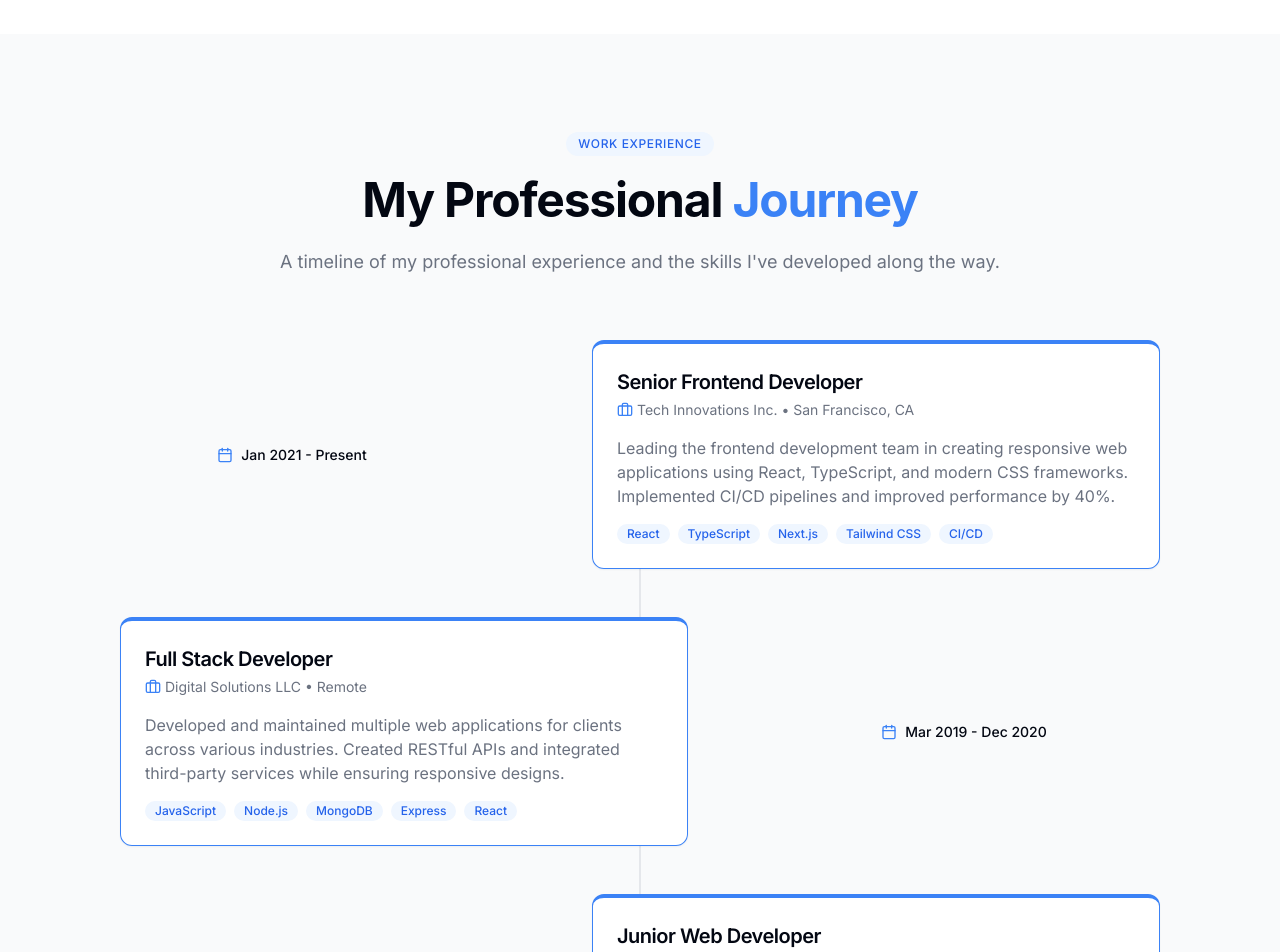
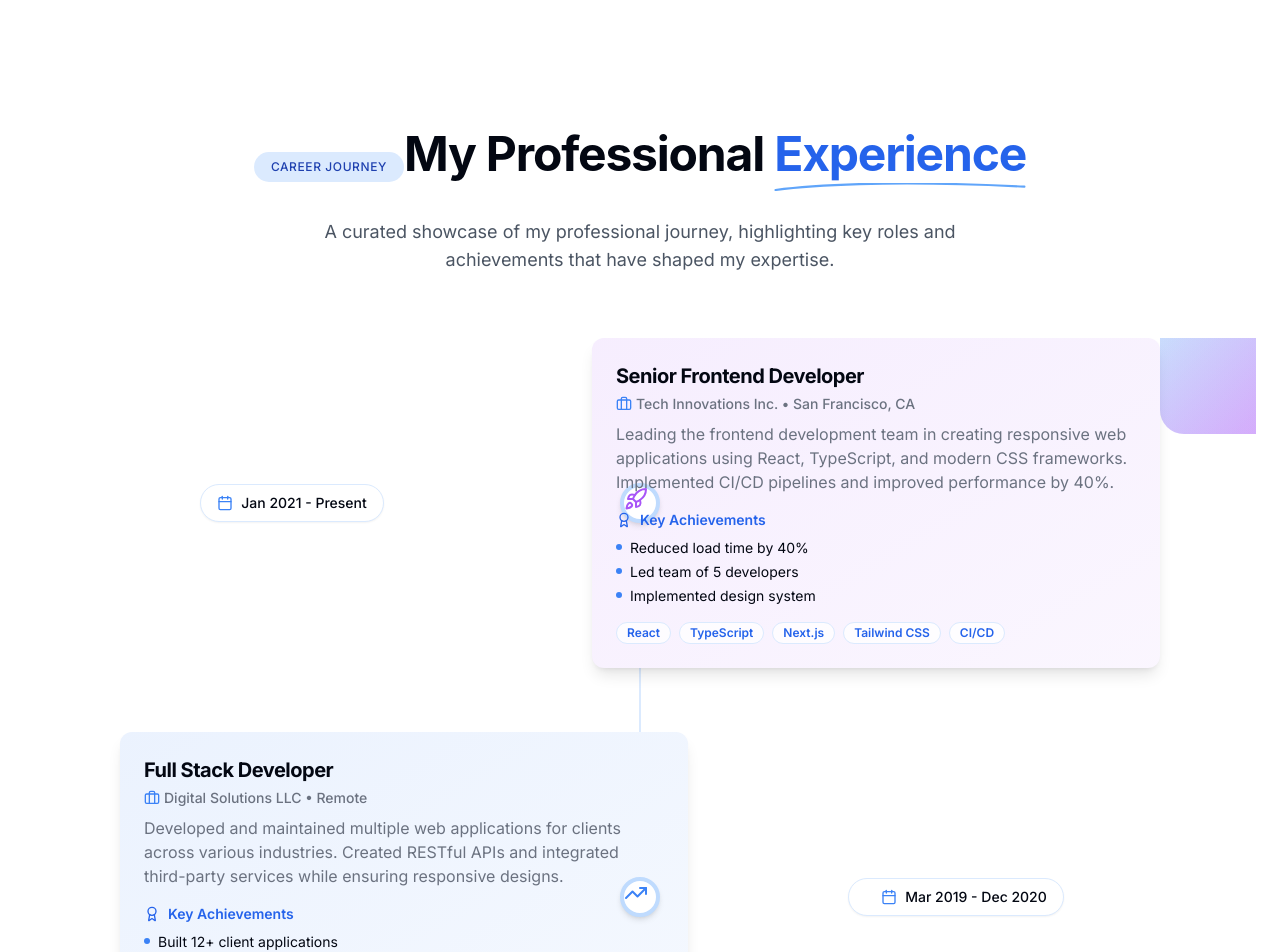
Before and after one commit to saatvik26/portfolio, a React (Vite) app: page / in a window 1280 px wide. Shown: the part 1800-2752 px from the top of the page. Built offline with nearby package versions, Linux system fonts and the light colour scheme.

Commit message:
Improve overall design and appeal
The prompt requests to make the design more creative and high selling.

```diff
--- a/src/components/ExperienceSection.tsx
+++ b/src/components/ExperienceSection.tsx
@@ -1,6 +1,8 @@
 
-import { Briefcase, Calendar, ExternalLink } from 'lucide-react';
+import { Briefcase, Calendar, ExternalLink, Award, Rocket, Star, TrendingUp } from 'lucide-react';
 import { Card, CardContent, CardDescription, CardHeader, CardTitle } from '@/components/ui/card';
+import { Badge } from '@/components/ui/badge';
+import { Button } from '@/components/ui/button';
 import { cn } from '@/lib/utils';
 
 // Sample experience data - replace with your actual experience
@@ -12,7 +14,10 @@ const experiences = [
     period: "Jan 2021 - Present",
     description: "Leading the frontend development team in creating responsive web applications using React, TypeScript, and modern CSS frameworks. Implemented CI/CD pipelines and improved performance by 40%.",
     skills: ["React", "TypeScript", "Next.js", "Tailwind CSS", "CI/CD"],
-    color: "blue"
+    achievements: ["Reduced load time by 40%", "Led team of 5 developers", "Implemented design system"],
+    icon: <Rocket className="text-purple-500" />,
+    color: "purple",
+    gradient: "from-purple-500/10 to-purple-500/5"
   },
   {
     title: "Full Stack Developer",
@@ -21,7 +26,10 @@ const experiences = [
     period: "Mar 2019 - Dec 2020",
     description: "Developed and maintained multiple web applications for clients across various industries. Created RESTful APIs and integrated third-party services while ensuring responsive designs.",
     skills: ["JavaScript", "Node.js", "MongoDB", "Express", "React"],
-    color: "purple"
+    achievements: ["Built 12+ client applications", "Implemented payment systems", "Optimized database queries"],
+    icon: <TrendingUp className="text-blue-500" />,
+    color: "blue",
+    gradient: "from-blue-500/10 to-blue-500/5"
   },
   {
     title: "Junior Web Developer",
@@ -30,32 +38,49 @@ const experiences = [
     period: "Jun 2017 - Feb 2019",
     description: "Built responsive websites for small to medium businesses. Collaborated with designers to implement pixel-perfect UIs and ensure cross-browser compatibility.",
     skills: ["HTML", "CSS", "JavaScript", "WordPress", "PHP"],
-    color: "green"
+    achievements: ["Delivered 20+ client websites", "Received client satisfaction award", "Optimized WordPress themes"],
+    icon: <Star className="text-green-500" />,
+    color: "green",
+    gradient: "from-green-500/10 to-green-500/5"
   }
 ];
 
 export const ExperienceSection = () => {
   return (
-    <section id="experience" className="py-24 relative overflow-hidden bg-gray-50">
-      <div className="container mx-auto px-6">
+    <section id="experience" className="py-24 relative overflow-hidden">
+      <div className="absolute inset-0 bg-gradient-to-b from-gray-50/50 to-white/90 -z-10"></div>
+
+      {/* Background decorative elements */}
+      <div className="absolute top-0 left-0 w-full h-full overflow-hidden -z-10">
+        <div className="absolute top-12 left-4 w-64 h-64 bg-blue-200 rounded-full mix-blend-multiply filter blur-2xl opacity-30 animate-float"></div>
+        <div className="absolute bottom-12 right-12 w-64 h-64 bg-purple-200 rounded-full mix-blend-multiply filter blur-2xl opacity-30 animate-float delay-700"></div>
+        <div className="absolute top-1/3 right-1/4 w-64 h-64 bg-green-200 rounded-full mix-blend-multiply filter blur-2xl opacity-30 animate-float delay-300"></div>
+      </div>
+
+      <div className="container mx-auto px-6 relative z-10">
         <div className="text-center mb-16">
-          <div className="inline-block px-3 py-1 bg-blue-50 rounded-full text-blue-600 text-xs font-medium tracking-wider mb-5">
-            WORK EXPERIENCE
-          </div>
-          <h2 className="section-title mb-6">
-            My Professional <span className="text-blue-500">Journey</span>
+          <Badge className="mb-5 bg-blue-100 hover:bg-blue-200 text-blue-800 py-1.5 px-4 text-xs font-medium uppercase tracking-wider">
+            Career Journey
+          </Badge>
+          <h2 className="section-title mb-6 relative inline-block">
+            My Professional <span className="text-blue-600 relative">
+              Experience
+              <svg className="absolute -bottom-2 left-0 w-full" viewBox="0 0 358 12" fill="none" xmlns="http://www.w3.org/2000/svg">
+                <path d="M2 10C45.6667 4 158.4 -4.8 356 5.2" stroke="#60A5FA" strokeWidth="3" strokeLinecap="round"/>
+              </svg>
+            </span>
           </h2>
-          <p className="section-subtitle mx-auto">
-            A timeline of my professional experience and the skills I've developed along the way.
+          <p className="section-subtitle mx-auto max-w-2xl text-gray-600">
+            A curated showcase of my professional journey, highlighting key roles and achievements that have shaped my expertise.
           </p>
         </div>
 
         <div className="relative">
           {/* Timeline line */}
-          <div className="hidden md:block absolute left-1/2 transform -translate-x-1/2 h-full w-0.5 bg-gray-200"></div>
+          <div className="hidden md:block absolute left-1/2 transform -translate-x-1/2 h-full w-0.5 bg-blue-100 rounded-full"></div>
 
           {/* Experience cards */}
-          <div className="space-y-12 relative">
+          <div className="space-y-16 relative">
             {experiences.map((exp, index) => (
               <div
                 key={index}
@@ -64,14 +89,16 @@ export const ExperienceSection = () => {
                   index % 2 !== 0 ? "md:flex-row-reverse" : ""
                 )}
               >
-                {/* Timeline dot */}
-                <div className="hidden md:flex absolute left-1/2 transform -translate-x-1/2 w-5 h-5 rounded-full bg-blue-500 border-4 border-white shadow-md"></div>
+                {/* Timeline elements */}
+                <div className="hidden md:block absolute left-1/2 transform -translate-x-1/2 w-10 h-10 rounded-full bg-white border-4 border-blue-200 shadow-md z-10">
+                  {exp.icon}
+                </div>
 
                 {/* Date marker (only visible on larger screens) */}
                 <div className="hidden md:flex items-center justify-center w-full md:w-[calc(50%-3rem)] text-right md:pr-8">
                   <div
                     className={cn(
-                      "inline-flex items-center gap-2 px-4 py-2 rounded-full text-sm font-medium",
+                      "inline-flex items-center gap-2 px-4 py-2 rounded-full text-sm font-medium bg-white shadow-sm border border-blue-100",
                       index % 2 !== 0 ? "md:justify-start md:text-left md:pl-8" : "md:justify-end"
                     )}
                   >
@@ -82,18 +109,25 @@ export const ExperienceSection = () => {
 
                 {/* Card (takes full width on mobile, half width on desktop) */}
                 <div className="w-full md:w-[calc(50%-3rem)]">
-                  <Card className="glass-panel hover:shadow-lg transition-all duration-300 overflow-hidden border-t-4 border-blue-500">
+                  <Card className={cn(
+                    "group hover-scale overflow-hidden border-0 shadow-lg bg-gradient-to-br",
+                    exp.gradient
+                  )}>
+                    <div className="absolute top-0 right-0 w-24 h-24 bg-gradient-to-br from-blue-500/10 to-purple-500/20 rounded-bl-3xl"></div>
+
                     {/* Mobile-only date display */}
                     <div className="md:hidden flex items-center gap-2 px-6 pt-6 text-sm text-muted-foreground">
                       <Calendar size={16} />
                       <span>{exp.period}</span>
                     </div>
 
-                    <CardHeader className="pb-4">
+                    <CardHeader className="pb-2 relative z-10">
                       <div className="flex items-start justify-between">
                         <div>
-                          <CardTitle className="text-xl">{exp.title}</CardTitle>
-                          <CardDescription className="flex items-center gap-1 mt-1">
+                          <CardTitle className="text-xl font-bold group-hover:text-blue-600 transition-colors">
+                            {exp.title}
+                          </CardTitle>
+                          <CardDescription className="flex items-center gap-1 mt-1 font-medium">
                             <Briefcase size={16} className="text-blue-500" />
                             {exp.company} • {exp.location}
                           </CardDescription>
@@ -101,16 +135,35 @@ export const ExperienceSection = () => {
                       </div>
                     </CardHeader>
 
-                    <CardContent>
+                    <CardContent className="relative z-10">
                       <p className="text-muted-foreground mb-4">{exp.description}</p>
-                      <div className="flex flex-wrap gap-2">
+
+                      {/* Key achievements */}
+                      <div className="mb-4 space-y-2">
+                        <h4 className="text-sm font-semibold text-blue-600 mb-2 flex items-center gap-2">
+                          <Award size={16} />
+                          Key Achievements
+                        </h4>
+                        <ul className="space-y-1">
+                          {exp.achievements.map((achievement, i) => (
+                            <li key={i} className="flex items-start gap-2 text-sm">
+                              <span className="inline-block w-1.5 h-1.5 rounded-full bg-blue-500 mt-1.5"></span>
+                              <span>{achievement}</span>
+                            </li>
+                          ))}
+                        </ul>
+                      </div>
+
+                      {/* Skills */}
+                      <div className="flex flex-wrap gap-2 mt-4">
                         {exp.skills.map((skill, i) => (
-                          <span
+                          <Badge
                             key={i}
-                            className="bg-blue-50 text-blue-600 text-xs font-medium px-2.5 py-0.5 rounded-full"
+                            variant="outline"
+                            className="bg-white/80 hover:bg-white text-blue-600 border-blue-100"
                           >
                             {skill}
-                          </span>
+                          </Badge>
                         ))}
                       </div>
                     </CardContent>
@@ -122,15 +175,21 @@ export const ExperienceSection = () => {
         </div>
 
         <div className="flex justify-center mt-16">
+          <Button
+            variant="outline"
+            className="group bg-white hover:bg-blue-50 text-blue-600 border-blue-200 shadow-sm"
+            asChild
+          >
             <a
               href="/resume.pdf"
               target="_blank"
               rel="noopener noreferrer"
-            className="inline-flex items-center gap-2 bg-blue-50 hover:bg-blue-100 text-blue-600 py-3 px-6 rounded-lg transition-all duration-300"
+              className="inline-flex items-center gap-2"
             >
-            <ExternalLink size={18} />
+              <ExternalLink size={18} className="group-hover:translate-x-0.5 transition-transform" />
               View Full Resume
             </a>
+          </Button>
         </div>
       </div>
     </section>
```
Lines whose indentation alone changed are shown as unchanged.
